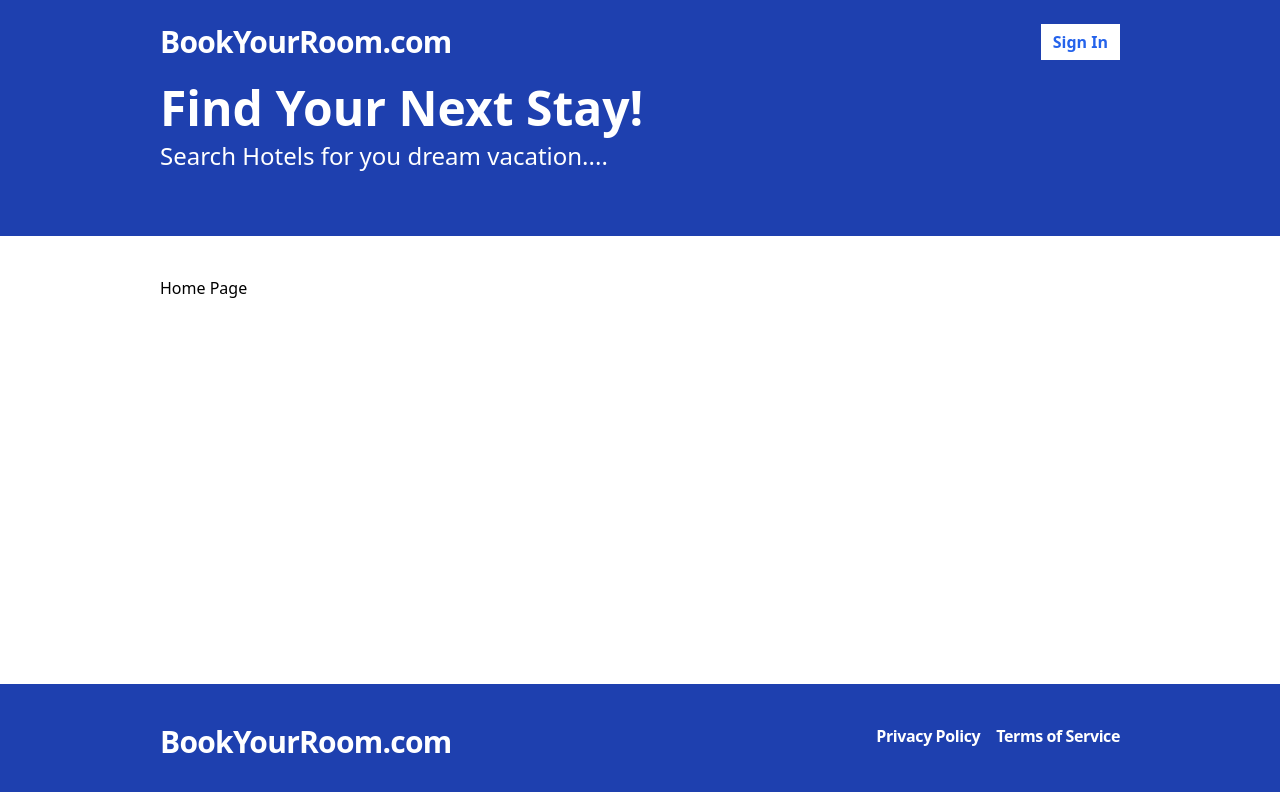
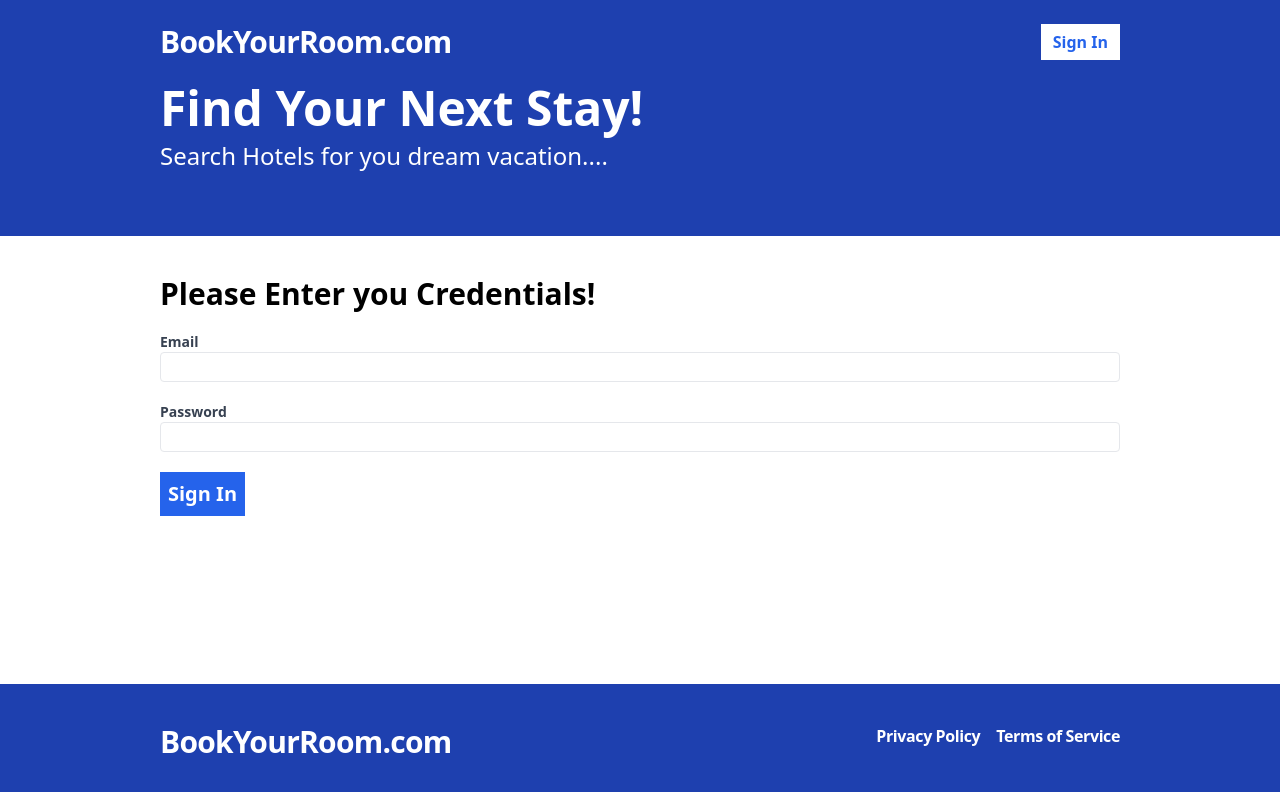
Before and after one commit to neeraj-dev-007/book-your-room, a React (Vite) app in the folder frontend/: page /signin in a window 1280 px wide. Before the commit this address led to /. Shown: the top 792 px of the page. Built offline with nearby package versions, Linux system fonts and the light colour scheme; no server answers.

Commit message:
Added Sign In Page and logic

```diff
--- a/frontend/src/App.tsx
+++ b/frontend/src/App.tsx
@@ -1,6 +1,7 @@
 import { BrowserRouter, Routes, Navigate, Route } from 'react-router-dom'
 import Layout from './layouts/Layout';
 import Register from './pages/Register';
+import Signin from './pages/Signin';
 
 /* we are passing <p>Home Page</p> and <p>Search Page</p> as children props to layout component.
 Later on we can replace them with actual children components for Search Page and Home Page.
@@ -18,6 +19,7 @@
           <p>Search Page</p>
         </Layout>} />
         <Route path="/register" element={<Layout><Register /></Layout>} />
+        <Route path="/signin" element={<Layout><Signin /></Layout>} />
         <Route path="*" element={<Navigate to="/" />} />
       </Routes>
     </BrowserRouter>
--- a/frontend/src/api-client.ts
+++ b/frontend/src/api-client.ts
@@ -1,4 +1,5 @@
 import { RegisterFormData } from "./pages/Register";
+import { SignInFormData } from "./pages/Signin";
 const API_BASE_URL = import.meta.env.VITE_API_BASE_URL;
 
 export const register = async (formData: RegisterFormData) => {
@@ -19,6 +20,21 @@
 
 }
 
+export const signIn = async (formData: SignInFormData) => {
+    const response = await fetch(`${API_BASE_URL}/api/auth/login`, {
+        method:'POST',
+        credentials:"include",
+        headers: {
+            "Content-Type": "application/json"
+        },
+        body: JSON.stringify(formData),
+    });
+    const responseBody = await response.json();
+    if(!response.ok) {
+        throw new Error(responseBody.message);
+    }
+}
+
 export const validateToken = async () => {
     const response = await fetch(`${API_BASE_URL}/api/auth/validate-token`, {
         method: 'GET',
--- /dev/null
+++ b/frontend/src/pages/Signin.tsx
@@ -0,0 +1,67 @@
+import { useNavigate } from "react-router-dom";
+import { useAppContext } from "../context/AppContext";
+import { useForm } from "react-hook-form";
+import * as apiClient from "../api-client";
+import { useMutation } from "react-query";
+
+export type SignInFormData = {
+    email: string;
+    password: string;
+}
+
+//https://medium.com/@mitchelldalehein25/react-query-usemutation-hook-2603f103f9a3 - to understand useMutation() hook.
+
+const Signin = () => {
+    const navigate = useNavigate();
+
+    const { showToast } = useAppContext();
+
+    const { register, handleSubmit, formState: { errors } } = useForm<SignInFormData>();
+
+    const mutation = useMutation(apiClient.signIn, {
+        onSuccess: () => {
+            showToast({message:"Sign In Successful", type:"SUCCESS"});
+            navigate("/");
+        },
+        onError: (error: Error) => {
+            showToast({message:error.message, type:"ERROR"});
+        }
+    })
+
+    const onSubmit = handleSubmit((data) => {
+        mutation.mutate(data);
+    })
+
+    return (
+        <form className="flex flex-col gap-5" onSubmit={onSubmit}>
+            <h2 className="text-3xl font-bold">
+                Please Enter you Credentials!
+            </h2>
+            <label className="text-gray-700 text-sm font-bold flex-1">
+                Email
+                <input type="email" className="border rounded w-full py-1 px-2 font-normal"
+                    {...register("email", {required: "This field is required"})}>
+                </input>
+                {errors.email && (
+                        <span className="text-red-500">{errors.email.message}</span>
+                )}
+            </label>
+            <label className="text-gray-700 text-sm font-bold flex-1">
+                Password
+                <input type="password" className="border rounded w-full py-1 px-2 font-normal"
+                    {...register("password", {required: "This field is required", minLength:{value:6, message:"Password must be atleast 6 characters"}})}>
+                </input>
+                {errors.password && (
+                        <span className="text-red-500">{errors.password.message}</span>
+                )}
+            </label>
+            <span>
+                <button type="submit" className="bg-blue-600 text-white p-2 font-bold hover:bg-blue-500 text-xl">
+                    Sign In
+                </button>
+            </span>
+        </form>
+    );
+}
+
+export default Signin;
```
